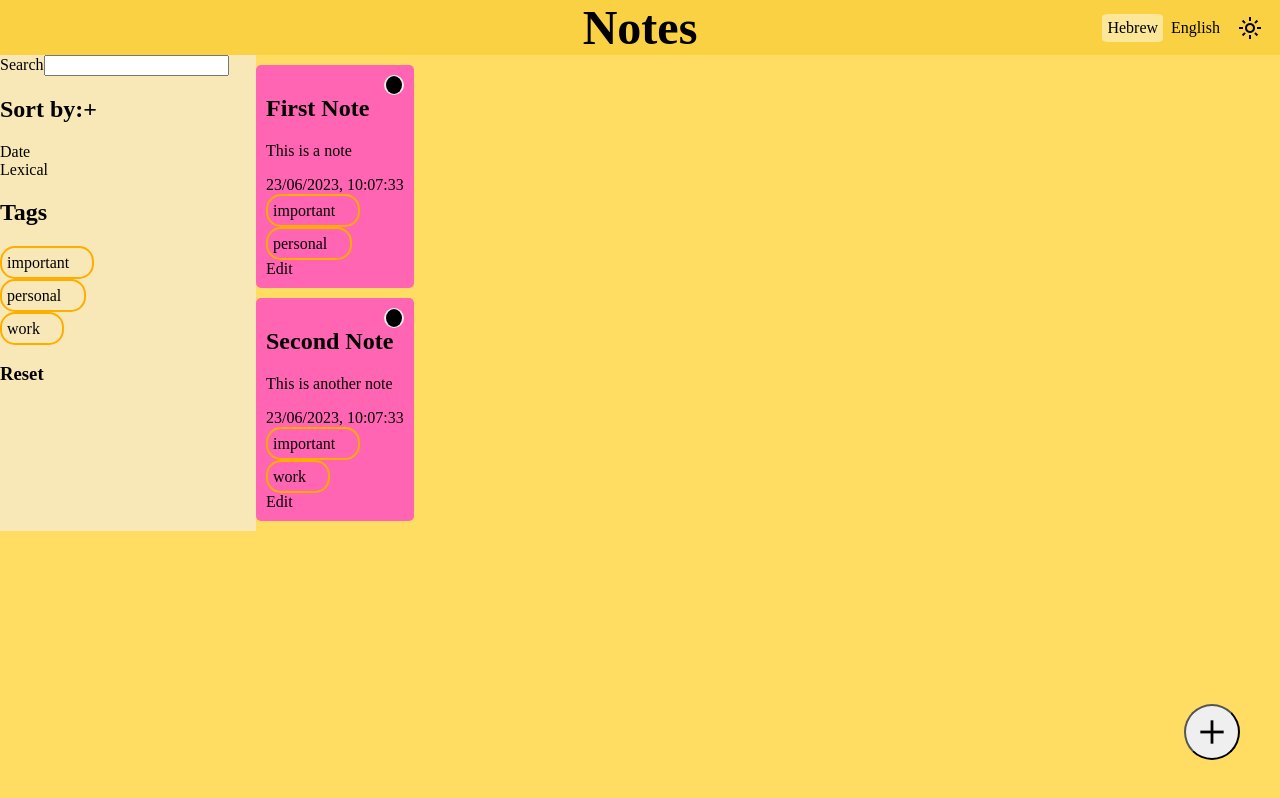
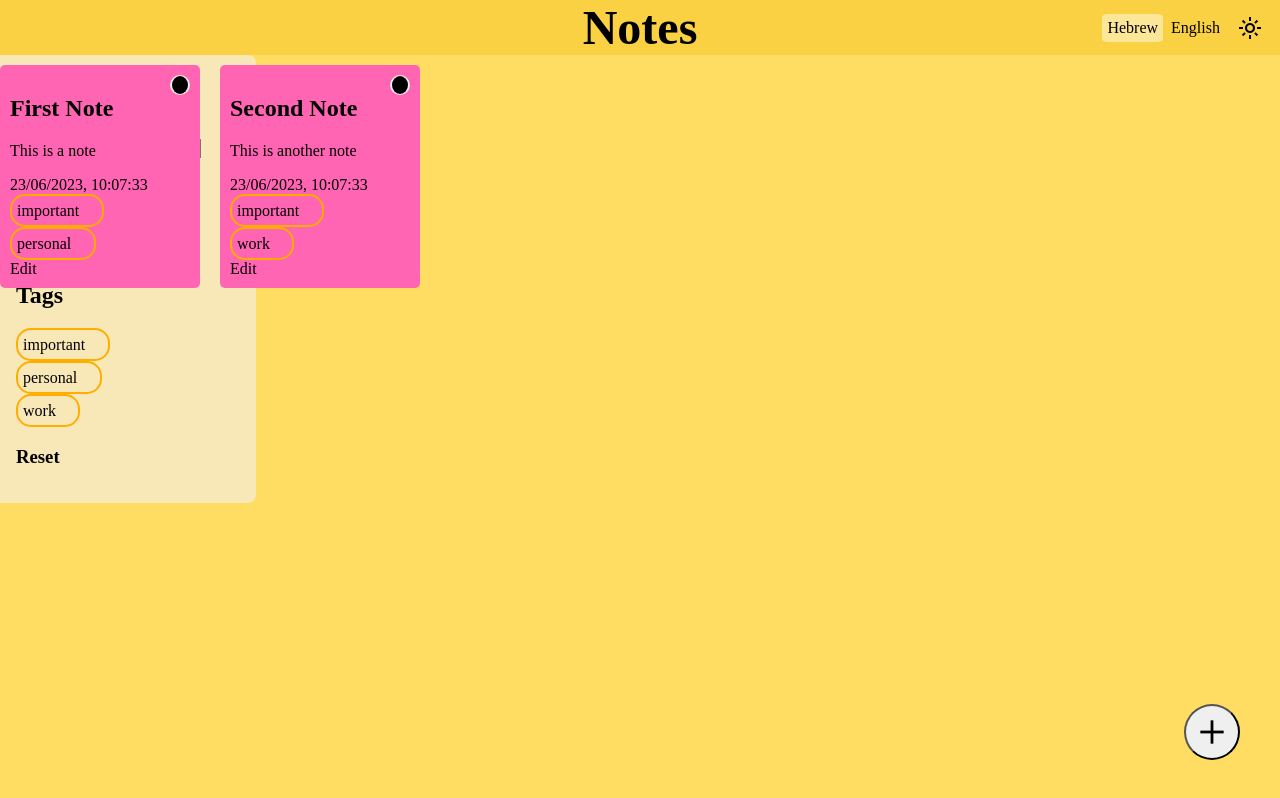
Before and after one commit to MenachemZeivald/notes, a React (Create React App) app: page / in a window 1280 px wide. Built offline with nearby package versions, Linux system fonts and the light colour scheme; some icons are missing.

Commit message:
improve Editor design and translations

```diff
--- a/src/GlobalStyles.js
+++ b/src/GlobalStyles.js
@@ -2,17 +2,12 @@ import { createGlobalStyle } from 'styled-components';
 
 const GlobalStyle = createGlobalStyle`
 
-:root {
-    --bg-color: #FFDD63;
-    --panel-color: #f9e8b7;
-    --note-color: #FF65B3;
-    --tag-color: #ffae00;
-}
-
 body {
     margin: 0;
     background: ${p => p.theme.bgColor};
-    color: ${p => p.theme.textColor};}
+    color: ${p => p.theme.textColor};
+    overflow-x: hidden;
+  }
 
 
 *, *::before, *::after {
--- a/src/Theme.js
+++ b/src/Theme.js
@@ -4,16 +4,18 @@ export const lightTheme = {
 	note: '#FF65B3',
 	tag: '#ffae00',
 	textColor: '#000',
+	editor: '#82E1DF',
 	editorText: '#000',
 	header: '#f9d142',
 };
 
 export const darkTheme = {
 	bgColor: '#000',
-	panel: 'purple',
-	note: 'blue',
+	panel: '#640264',
+	note: '#000077',
 	tag: '#ffae00',
 	textColor: '#fff',
+	editor: '#6eb5b4',
 	editorText: '#000',
 	header: '#4d4c48',
 };
--- a/src/components/Main/Categories.jsx
+++ b/src/components/Main/Categories.jsx
@@ -9,6 +9,7 @@ import { filterNotesByTag, filterNotesBySearch, sortMotes } from '../../helpers/
 export default function Categories({ notes, setNotesToShow }) {
 	const [searchTerm, setSearchTerm] = React.useState('');
 	const [sortType, setSortType] = React.useState([{ sortBy: 'date', reverse: false }]);
+
 	const [notesTags, selectTag, resetTags] = useTags(notes);
 
 	const translate = React.useContext(TranslateContext);
@@ -30,7 +31,9 @@ export default function Categories({ notes, setNotesToShow }) {
 
 	return (
 		<CategoriesLayoutStyle>
-			<label htmlFor='search'>{translate('search')}</label>
+			<label htmlFor='search'>
+				<h2>{translate('search')}</h2>
+			</label>
 			<input
 				type='text'
 				id='search'
@@ -40,7 +43,7 @@ export default function Categories({ notes, setNotesToShow }) {
 			<h2>
 				{translate('sortBy')}:
 				<span onClick={() => setSortType({ ...sortType, reverse: !sortType.reverse })}>
-					{sortType.reverse ? '+' : '-'}
+					{sortType.reverse ? '  +' : '  -'}
 				</span>
 			</h2>
 			<div onClick={sortClickHandler}>{translate('date')}</div>
@@ -62,6 +65,9 @@ export default function Categories({ notes, setNotesToShow }) {
 }
 
 const CategoriesLayoutStyle = styled.div`
+	position: fixed;
 	width: 20vw;
+	padding: 16px;
 	background-color: ${p => p.theme.panel};
+	border-radius: 0 8px 8px 0;
 `;
--- a/src/components/Main/Editor.jsx
+++ b/src/components/Main/Editor.jsx
@@ -1,7 +1,7 @@
 import React from 'react';
-import styled from 'styled-components';
+import styled, { keyframes } from 'styled-components';
 
-import { TranslateContext } from '../App';
+import { TranslateContext } from '../../App';
 import Tag from './Tag';
 
 export default function Editor({ note, submitHandler, showEditorToggle, deleteNote }) {
@@ -28,6 +28,12 @@ export default function Editor({ note, submitHandler, showEditorToggle, deleteNo
 		textErea.addEventListener('keyup', keyUpHandler);
 		return () => textErea.removeEventListener('keyup', keyUpHandler);
 	}, [text]);
+
+	React.useEffect(() => {
+		const escKeyHandler = key => key.code === 'Escape' && showEditorToggle();
+		window.addEventListener('keyup', escKeyHandler);
+		return () => window.removeEventListener('keyup', escKeyHandler);
+	}, [showEditorToggle]);
 
 	const clearFields = () => {
 		setTitle('');
@@ -60,18 +66,13 @@ export default function Editor({ note, submitHandler, showEditorToggle, deleteNo
 					};
 					submitHandler(newNote);
 					clearFields();
+					showEditorToggle();
 				}}
 			>
-				<span onClick={showEditorToggle}>X</span>
-				<span
-					onClick={() => {
-						clearFields();
-						deleteNote(id);
-					}}
-				>
-					Delete
-				</span>
-				<label htmlFor='title'>{translate('title')}</label>
+				<h1>{translate('editor')}</h1>
+				<label htmlFor='title'>
+					<h2>{translate('title')}</h2>
+				</label>
 				<input
 					type='text'
 					id='title'
@@ -79,15 +80,18 @@ export default function Editor({ note, submitHandler, showEditorToggle, deleteNo
 					onChange={e => setTitle(e.target.value)}
 					ref={titleInputRef}
 				/>
-				<label htmlFor='text'>{translate('text')}</label>
+				<label htmlFor='text'>
+					<h2>{translate('text')}</h2>
+				</label>
 				<textarea
 					id='text'
 					ref={textInputRef}
 					value={text}
 					onChange={e => setText(e.target.value)}
 				/>
-
-				<label>{translate('tags')}</label>
+				<label>
+					<h2>{translate('tags')}</h2>
+				</label>
 				<span>click to remove</span>
 				{tagsArr.map((tag, i) => (
 					<Tag
@@ -122,6 +126,14 @@ export default function Editor({ note, submitHandler, showEditorToggle, deleteNo
 				<button type='submit' disabled={!title && !text}>
 					Submit
 				</button>
+				<button
+					onClick={() => {
+						clearFields();
+						deleteNote(id);
+					}}
+				>
+					Delete
+				</button>
 			</FormStyle>
 		</Popup>
 	);
@@ -129,19 +141,57 @@ export default function Editor({ note, submitHandler, showEditorToggle, deleteNo
 
 const FormStyle = styled.form`
 	position: fixed;
-	inset: 1rem;
+	inset: 10vh 23vw;
 	display: flex;
 	flex-direction: column;
-	background-color: #d6b823;
+	background-color: ${p => p.theme.editor};
+	border: 5px solid ${p => p.theme.note};
+	border-radius: 10px;
+	padding: 8px;
 	color: ${p => p.theme.editorText};
-	textarea {
+	box-shadow: 0 0 10px black;
+
+	& h1 {
+		text-align: center;
+	}
+
+	& > input:first-child {
+		position: absolute;
+		top: 10px;
+		right: 10px;
+		border-radius: 50%;
+		height: 20px;
+		width: 20px;
+		border: none;
+		outline: none;
+		-webkit-appearance: none;
+	}
+
+	& > input:first-child::-webkit-color-swatch-wrapper {
+		padding: 0;
+	}
+	& > input:first-child::-webkit-color-swatch {
+		border: none;
+		border-radius: 50%;
+	}
+
+	& textarea {
 		resize: none;
 		line-height: 20px;
 	}
 `;
 
+const animIn = keyframes`
+	to {
+		transform: translateY(0vh);
+	}
+`;
+
 const Popup = styled.div`
+	transform: translateY(100vh);
+	animation: ${animIn} 1s forwards;
+	inset: 0;
+	transition: transform 0.5s;
 	position: fixed;
-	inset: 0;
-	background-color: black;
+	background-color: #0000004f;
 `;
--- a/src/components/Main/NotesList.jsx
+++ b/src/components/Main/NotesList.jsx
@@ -1,8 +1,9 @@
 import React from 'react';
-import NewNoteButton from './NewNoteButton';
+import ShowEditorToggle from './ShowEditorToggle';
 import useToggle from '../../hooks/useToggle';
 import Editor from './Editor';
 import Note from './Note';
+import styled from 'styled-components';
 
 export default function NotesList({ notes, submitNoteHandler, deleteNote }) {
 	const [showEditor, toggleEditor] = useToggle(false);
@@ -15,12 +16,12 @@ export default function NotesList({ notes, submitNoteHandler, deleteNote }) {
 
 	return (
 		<>
-			<div>
+			<NotesContainerStyle>
 				{notes.map(note => (
 					<Note key={note.id} note={note} chooseNote={chooseNoteToEdit} />
 				))}
-			</div>
-			<NewNoteButton
+			</NotesContainerStyle>
+			<ShowEditorToggle
 				toggle={() => {
 					toggleEditor();
 					setNoteToEdit(null);
@@ -38,3 +39,11 @@ export default function NotesList({ notes, submitNoteHandler, deleteNote }) {
 		</>
 	);
 }
+
+const NotesContainerStyle = styled.div`
+	width: 50vw;
+	display: grid;
+	grid-template-columns: repeat(3, 1fr);
+	grid-gap: 20px;
+	grid-template-rows: auto;
+`;
--- a/src/components/Main/NewNoteButton.jsx
+++ b/src/components/Main/ShowEditorToggle.jsx
@@ -1,19 +1,19 @@
 import React from 'react';
 import styled from 'styled-components';
 
-export default function NewNoteButton({ toggle, isEditorOpen }) {
+export default function ShowEditorToggle({ toggle, isEditorOpen }) {
 	return (
-		<NewNoteBtnStyle
+		<ToggleStyle
 			className='material-symbols-outlined'
 			rotateBtn={isEditorOpen}
 			onClick={toggle}
 		>
 			add
-		</NewNoteBtnStyle>
+		</ToggleStyle>
 	);
 }
 
-const NewNoteBtnStyle = styled.button`
+const ToggleStyle = styled.button`
 	position: fixed;
 	bottom: 2.5rem;
 	right: 2.5rem;
--- a/src/components/Main/Tag.jsx
+++ b/src/components/Main/Tag.jsx
@@ -12,10 +12,10 @@ export default function Tag({ tagName, isSelected, clickHandler }) {
 
 const TagStyle = styled.div`
 	width: fit-content;
-	border: 2px solid var(--tag-color);
+	border: 2px solid ${p => p.theme.tag};
 	border-radius: 15px;
 	padding: 5px;
-	background-color: var(${p => p.selcted && '--tag-color'});
+	background-color: var(${p => p.selcted && p.theme.tag});
 	& > span {
 		color: ${p => (p.selcted ? 'black' : 'transparent')};
 	}
--- a/src/strings/translations.js
+++ b/src/strings/translations.js
@@ -11,6 +11,7 @@ export const hebrewStrings = {
 	reset: 'אפס',
 	text: 'טקסט',
 	title: 'כותרת',
+	editor: 'עורך',
 };
 
 export const englishStrings = {
@@ -26,4 +27,5 @@ export const englishStrings = {
 	reset: 'Reset',
 	text: 'Text',
 	title: 'Title',
+	editor: 'Editor',
 };
```
